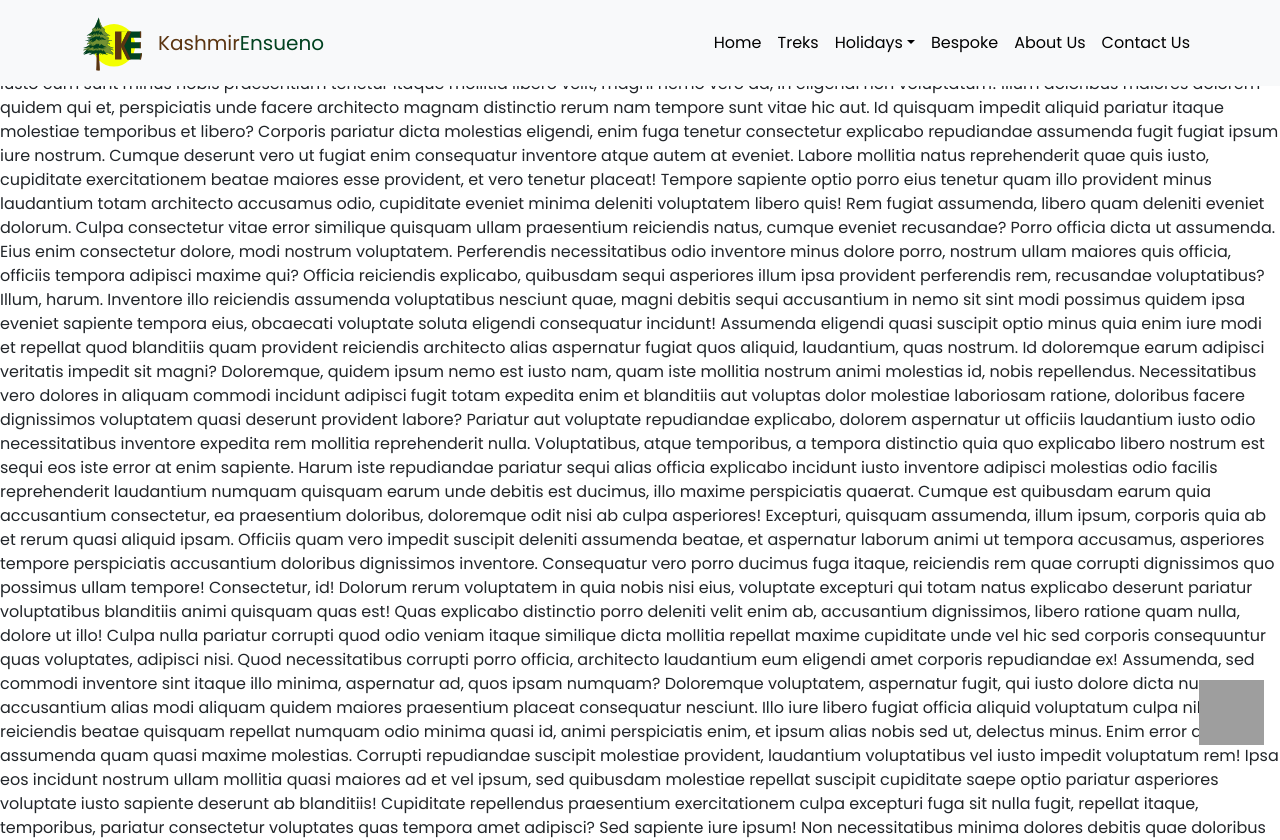
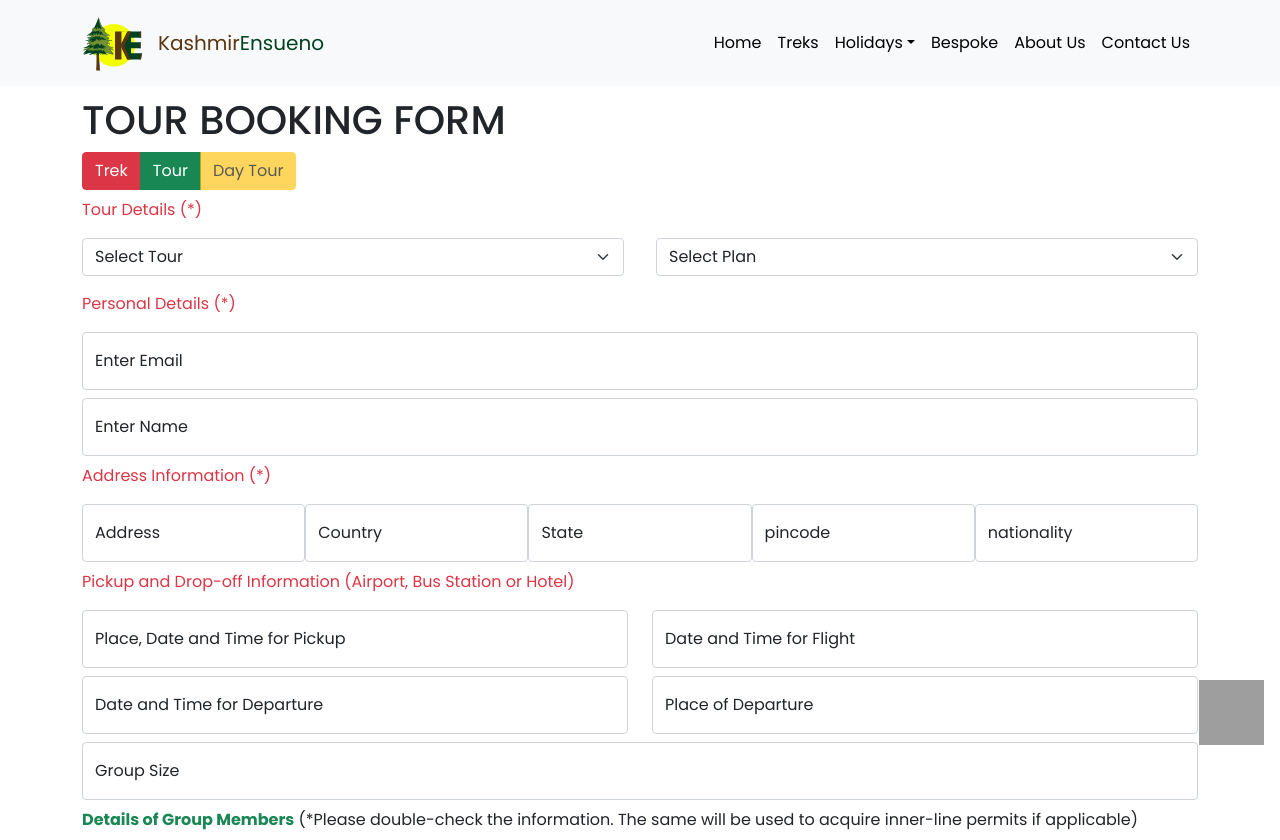
Before and after one commit to iqbalwalii/kashmirTreks, a Next.js app: page /book in a window 1280 px wide. Shown: the top 840 px of the page. Built offline with nearby package versions, Linux system fonts and the light colour scheme; grey boxes are pictures that could not be loaded.

Commit message:
completed booking forms

```diff
--- a/src/pages/_app.tsx
+++ b/src/pages/_app.tsx
@@ -3,13 +3,19 @@ import "bootstrap/dist/css/bootstrap.min.css";
 import Navbar from "../Components/Navigation";
 import Footer from "../Components/Footer";
 import Whatsapp from "../Components/Whatsapp";
+import ThemeProvider from "react-bootstrap/ThemeProvider";
 function MyApp({ Component, pageProps }) {
   return (
     <>
-      <Navbar />
-      <Component {...pageProps} />;
-      <Whatsapp />
-      <Footer />
+      <ThemeProvider
+        breakpoints={["xxxl", "xxl", "xl", "lg", "md", "sm", "xs", "xxs"]}
+        minBreakpoint="xxs"
+      >
+        <Navbar />
+        <Component {...pageProps} />
+        <Whatsapp />
+        <Footer />
+      </ThemeProvider>
     </>
   );
 }
--- a/src/pages/book.tsx
+++ b/src/pages/book.tsx
@@ -1,117 +1,445 @@
 import React from "react";
+import {
+  Container,
+  Row,
+  Col,
+  Form,
+  FloatingLabel,
+  Button,
+  ButtonGroup,
+} from "react-bootstrap";
+import { useState } from "react";
+import { Holidays, Treks } from "../Types/index";
+const book = () => {
+  const [type, setType] = useState("tour");
 
-const book = () => {
   return (
-    <div>
-      book Lorem ipsum dolor sit amet consectetur adipisicing elit. Facere qui
-      facilis modi necessitatibus obcaecati quam suscipit ipsam error dolorem,
-      perferendis mollitia, minima, soluta dolor illum. Ipsam atque veritatis
-      beatae ea iusto exercitationem pariatur incidunt suscipit officia, sequi
-      id in molestias obcaecati non qui ipsa? Iure excepturi ad corrupti facere,
-      repellat nemo, quibusdam commodi, quod officia placeat necessitatibus?
-      Officia accusantium, maxime numquam iusto cum sunt minus nobis praesentium
-      tenetur itaque mollitia libero velit, magni nemo vero ad, in eligendi non
-      voluptatum! Illum doloribus maiores dolorem quidem qui et, perspiciatis
-      unde facere architecto magnam distinctio rerum nam tempore sunt vitae hic
-      aut. Id quisquam impedit aliquid pariatur itaque molestiae temporibus et
-      libero? Corporis pariatur dicta molestias eligendi, enim fuga tenetur
-      consectetur explicabo repudiandae assumenda fugit fugiat ipsum iure
-      nostrum. Cumque deserunt vero ut fugiat enim consequatur inventore atque
-      autem at eveniet. Labore mollitia natus reprehenderit quae quis iusto,
-      cupiditate exercitationem beatae maiores esse provident, et vero tenetur
-      placeat! Tempore sapiente optio porro eius tenetur quam illo provident
-      minus laudantium totam architecto accusamus odio, cupiditate eveniet
-      minima deleniti voluptatem libero quis! Rem fugiat assumenda, libero quam
-      deleniti eveniet dolorum. Culpa consectetur vitae error similique quisquam
-      ullam praesentium reiciendis natus, cumque eveniet recusandae? Porro
-      officia dicta ut assumenda. Eius enim consectetur dolore, modi nostrum
-      voluptatem. Perferendis necessitatibus odio inventore minus dolore porro,
-      nostrum ullam maiores quis officia, officiis tempora adipisci maxime qui?
-      Officia reiciendis explicabo, quibusdam sequi asperiores illum ipsa
-      provident perferendis rem, recusandae voluptatibus? Illum, harum.
-      Inventore illo reiciendis assumenda voluptatibus nesciunt quae, magni
-      debitis sequi accusantium in nemo sit sint modi possimus quidem ipsa
-      eveniet sapiente tempora eius, obcaecati voluptate soluta eligendi
-      consequatur incidunt! Assumenda eligendi quasi suscipit optio minus quia
-      enim iure modi et repellat quod blanditiis quam provident reiciendis
-      architecto alias aspernatur fugiat quos aliquid, laudantium, quas nostrum.
-      Id doloremque earum adipisci veritatis impedit sit magni? Doloremque,
-      quidem ipsum nemo est iusto nam, quam iste mollitia nostrum animi
-      molestias id, nobis repellendus. Necessitatibus vero dolores in aliquam
-      commodi incidunt adipisci fugit totam expedita enim et blanditiis aut
-      voluptas dolor molestiae laboriosam ratione, doloribus facere dignissimos
-      voluptatem quasi deserunt provident labore? Pariatur aut voluptate
-      repudiandae explicabo, dolorem aspernatur ut officiis laudantium iusto
-      odio necessitatibus inventore expedita rem mollitia reprehenderit nulla.
-      Voluptatibus, atque temporibus, a tempora distinctio quia quo explicabo
-      libero nostrum est sequi eos iste error at enim sapiente. Harum iste
-      repudiandae pariatur sequi alias officia explicabo incidunt iusto
-      inventore adipisci molestias odio facilis reprehenderit laudantium numquam
-      quisquam earum unde debitis est ducimus, illo maxime perspiciatis quaerat.
-      Cumque est quibusdam earum quia accusantium consectetur, ea praesentium
-      doloribus, doloremque odit nisi ab culpa asperiores! Excepturi, quisquam
-      assumenda, illum ipsum, corporis quia ab et rerum quasi aliquid ipsam.
-      Officiis quam vero impedit suscipit deleniti assumenda beatae, et
-      aspernatur laborum animi ut tempora accusamus, asperiores tempore
-      perspiciatis accusantium doloribus dignissimos inventore. Consequatur vero
-      porro ducimus fuga itaque, reiciendis rem quae corrupti dignissimos quo
-      possimus ullam tempore! Consectetur, id! Dolorum rerum voluptatem in quia
-      nobis nisi eius, voluptate excepturi qui totam natus explicabo deserunt
-      pariatur voluptatibus blanditiis animi quisquam quas est! Quas explicabo
-      distinctio porro deleniti velit enim ab, accusantium dignissimos, libero
-      ratione quam nulla, dolore ut illo! Culpa nulla pariatur corrupti quod
-      odio veniam itaque similique dicta mollitia repellat maxime cupiditate
-      unde vel hic sed corporis consequuntur quas voluptates, adipisci nisi.
-      Quod necessitatibus corrupti porro officia, architecto laudantium eum
-      eligendi amet corporis repudiandae ex! Assumenda, sed commodi inventore
-      sint itaque illo minima, aspernatur ad, quos ipsam numquam? Doloremque
-      voluptatem, aspernatur fugit, qui iusto dolore dicta numquam accusantium
-      alias modi aliquam quidem maiores praesentium placeat consequatur
-      nesciunt. Illo iure libero fugiat officia aliquid voluptatum culpa nihil
-      reiciendis beatae quisquam repellat numquam odio minima quasi id, animi
-      perspiciatis enim, et ipsum alias nobis sed ut, delectus minus. Enim error
-      quo assumenda quam quasi maxime molestias. Corrupti repudiandae suscipit
-      molestiae provident, laudantium voluptatibus vel iusto impedit voluptatum
-      rem! Ipsa eos incidunt nostrum ullam mollitia quasi maiores ad et vel
-      ipsum, sed quibusdam molestiae repellat suscipit cupiditate saepe optio
-      pariatur asperiores voluptate iusto sapiente deserunt ab blanditiis!
-      Cupiditate repellendus praesentium exercitationem culpa excepturi fuga sit
-      nulla fugit, repellat itaque, temporibus, pariatur consectetur voluptates
-      quas tempora amet adipisci? Sed sapiente iure ipsum! Non necessitatibus
-      minima dolores debitis quae doloribus magni, sed atque doloremque quisquam
-      dicta neque aliquid aperiam modi iure. Accusamus expedita eos ullam.
-      Delectus fuga magnam libero voluptatum porro in sint, eveniet velit quod
-      quibusdam numquam rerum similique sapiente tempora iure eligendi! Nam
-      officia deserunt sequi minus quas fuga, temporibus iure alias adipisci ab
-      delectus quaerat dignissimos quod molestiae amet quia ea, obcaecati quo
-      harum eius nisi voluptatem. Quam, ducimus in assumenda quidem architecto
-      ratione! Reprehenderit alias iure cumque, cum nihil beatae et distinctio
-      eveniet dignissimos excepturi, impedit ex. Distinctio laborum itaque eaque
-      est officiis nesciunt sit quod, asperiores quaerat obcaecati, in voluptas
-      hic, cupiditate illum ipsa repellat repudiandae praesentium ipsum.
-      Perferendis ratione, dolor tenetur ipsa eaque tempore non dolorem veniam!
-      Vitae, officia ipsa? Odio, possimus ex. Magnam harum soluta vero
-      asperiores mollitia consequatur quis quibusdam, placeat cumque qui maxime
-      vel alias, sint consequuntur veniam amet libero tenetur delectus expedita
-      labore quaerat non molestias iusto unde. Iste porro veritatis
-      perspiciatis, natus alias exercitationem. Nulla ut minima eveniet
-      consequuntur, debitis porro adipisci molestiae tenetur assumenda vero
-      similique voluptates aliquid odit optio non dignissimos vitae at
-      perferendis dolor excepturi distinctio iste officia. Animi repellat et
-      eaque ad quaerat id, non provident aut ea, odio iusto sunt ex ipsa
-      excepturi consectetur quod molestias qui quae ab, hic necessitatibus
-      soluta delectus. Non accusamus possimus, distinctio a ea sit voluptate qui
-      voluptatibus ipsam dolore ut error soluta officia ad sint suscipit
-      repellendus. Atque cupiditate quod suscipit. Officiis, deserunt quibusdam
-      culpa deleniti dolorem a nisi itaque iusto, ratione eius placeat vitae
-      facere, nulla nihil voluptatibus temporibus? Neque rem architecto magni
-      quasi porro vitae unde consectetur natus, distinctio, harum doloremque.
-      Possimus molestiae tempora error voluptate iste sint quia eos
-      reprehenderit commodi odit. Ipsa facilis voluptas accusantium mollitia?
-      Dolore atque repudiandae temporibus! Rerum officiis consectetur optio
-      nulla doloremque dicta repellendus beatae quibusdam. Molestias dignissimos
-      eius harum!
-    </div>
+    <Container style={{ marginTop: "6rem" }}>
+      <h1>{`${type.toUpperCase()} BOOKING FORM`}</h1>
+      <ButtonGroup>
+        <Button
+          variant="danger"
+          value="trek"
+          onClick={(e) => setType(e.target.value)}
+        >
+          Trek
+        </Button>
+        <Button
+          variant="success"
+          value="tour"
+          onClick={(e) => setType(e.target.value)}
+        >
+          Tour
+        </Button>
+        <Button
+          disabled
+          variant="warning"
+          value="daytrip"
+          onClick={(e) => setType(e.target.value)}
+        >
+          Day Tour
+        </Button>
+      </ButtonGroup>
+      <h6></h6>
+      {type === "tour" ? (
+        <Form
+          action="https://public.herotofu.com/v1/55bd0490-0983-11ed-be50-e78da9ee852d"
+          method="post"
+        >
+          <p className="text-danger">Tour Details (*)</p>
+          <div className="d-flex justify-content-around mb-3">
+            <Form.Select
+              aria-label="Select Tour"
+              style={{ marginRight: "2rem" }}
+              name="tour"
+              id="tour"
+            >
+              <option selected disabled>
+                Select Tour
+              </option>
+              {Object.keys(Holidays).map((key, idx) => (
+                <option key={idx}>{Holidays[key]}</option>
+              ))}
+            </Form.Select>
+            <Form.Select aria-label="Plan" name="plan" id="plan">
+              <option selected disabled>
+                Select Plan
+              </option>
+              <option>Standard</option>
+              <option>Deluxe</option>
+            </Form.Select>
+          </div>
+          <p className="text-danger">Personal Details (*)</p>
+
+          <FloatingLabel className="mb-2" label="Enter Email">
+            <Form.Control
+              type="email"
+              name="email"
+              id="email"
+              placeholder="Enter Email"
+              required
+            />
+          </FloatingLabel>
+          <FloatingLabel className="mb-2" label="Enter Name">
+            <Form.Control
+              type="text"
+              name="Name"
+              id="Name"
+              placeholder="Enter Name"
+              required
+            />
+          </FloatingLabel>
+          <p className="text-danger">Address Information (*)</p>
+          <div className="d-flex textField">
+            <FloatingLabel className="mb-2" label="Address">
+              <Form.Control
+                type="text"
+                name="Address"
+                id="Address"
+                placeholder="Enter Address"
+                required
+              />
+            </FloatingLabel>
+            <FloatingLabel className="mb-2" label="Country">
+              <Form.Control
+                type="text"
+                name="Country"
+                id="Country"
+                placeholder="Enter Country"
+                required
+              />
+            </FloatingLabel>
+            <FloatingLabel className="mb-2" label="State">
+              <Form.Control
+                type="text"
+                name="State"
+                id="State"
+                placeholder="Enter State"
+                required
+              />
+            </FloatingLabel>
+            <FloatingLabel className="mb-2" label="pincode">
+              <Form.Control
+                type="text"
+                name="Pincode"
+                id="Pincode"
+                placeholder="Enter Pincode"
+                required
+              />
+            </FloatingLabel>
+            <FloatingLabel className="ml-2" label="nationality">
+              <Form.Control
+                type="text"
+                name="Nationality"
+                id="Nationality"
+                placeholder="nationality"
+                required
+              />
+            </FloatingLabel>
+          </div>
+          <p className="text-danger">
+            Pickup and Drop-off Information (Airport, Bus Station or Hotel){" "}
+          </p>
+          <Row>
+            <Col xs={12} md={6}>
+              <FloatingLabel
+                className="mb-2"
+                label="Place, Date and Time for Pickup"
+              >
+                <Form.Control
+                  type="text"
+                  name="Pickup"
+                  id="Pickup"
+                  placeholder="Date and Tme"
+                  required
+                />
+              </FloatingLabel>
+            </Col>
+
+            <Col xs={12} md={6}>
+              <FloatingLabel className="mb-2" label="Date and Time for Flight">
+                <Form.Control
+                  type="text"
+                  name="flightTime"
+                  id="flightTime"
+                  placeholder="Date and Time for Flight"
+                />
+              </FloatingLabel>
+            </Col>
+          </Row>
+          <Row>
+            <Col xs={12} md={6}>
+              <FloatingLabel
+                className="mb-2"
+                label="Date and Time for Departure"
+              >
+                <Form.Control
+                  type="text"
+                  name="Dropoff"
+                  id="Dropoff"
+                  placeholder="Date and Time for Departure"
+                  required
+                />
+              </FloatingLabel>
+            </Col>
+            <Col xs={12} md={6}>
+              <FloatingLabel className="mb-2" label="Place of Departure">
+                <Form.Control
+                  type="text"
+                  name="departurePlace"
+                  id="departurePlace"
+                  placeholder="Place of Departure"
+                />
+              </FloatingLabel>
+            </Col>
+          </Row>
+          <FloatingLabel className="mb-2" label="Group Size">
+            <Form.Control
+              type="text"
+              name="groupSize"
+              id="groupSize"
+              placeholder="Group Size"
+            />
+          </FloatingLabel>
+          <p>
+            <b className="text-success">Details of Group Members</b> (*Please
+            double-check the information. The same will be used to acquire
+            inner-line permits if applicable)
+          </p>
+          <FloatingLabel label="your Message">
+            <Form.Control
+              as="textarea"
+              placeholder="Leave a comment here"
+              name="message"
+              id="message"
+              style={{ height: "150px" }}
+            />
+          </FloatingLabel>
+          <div className="d-grid">
+            <Button
+              type="submit"
+              style={{ background: "#5B3511" }}
+              className="my-2"
+            >
+              Submit
+            </Button>
+          </div>
+        </Form>
+      ) : (
+        <Form
+          action="https://public.herotofu.com/v1/55bd0490-0983-11ed-be50-e78da9ee852d"
+          method="post"
+        >
+          <p className="text-danger">Tour Details (*)</p>
+          <div className="d-flex justify-content-around mb-3">
+            <Form.Select
+              aria-label="Select Tour"
+              style={{ marginRight: "2rem" }}
+              name="trek"
+              id="trek"
+            >
+              <option selected disabled>
+                Select Trek
+              </option>
+              {Object.keys(Treks).map((key, idx) => (
+                <option key={idx}>{Treks[key]}</option>
+              ))}
+            </Form.Select>
+            <Form.Select aria-label="Plan" name="plan" id="plan">
+              <option selected disabled>
+                Select Plan
+              </option>
+              <option>Standard</option>
+              <option>Deluxe</option>
+            </Form.Select>
+          </div>
+          <p className="text-danger">Personal Details (*)</p>
+
+          <FloatingLabel className="mb-2" label="Enter Email">
+            <Form.Control
+              type="email"
+              name="email"
+              id="email"
+              placeholder="Enter Email"
+              required
+            />
+          </FloatingLabel>
+          <FloatingLabel className="mb-2" label="Enter Name">
+            <Form.Control
+              type="text"
+              name="Name"
+              id="Name"
+              placeholder="Enter Name"
+              required
+            />
+          </FloatingLabel>
+          <p className="text-danger">Address Information (*)</p>
+          <div className="d-flex textField">
+            <FloatingLabel className="mb-2" label="Address">
+              <Form.Control
+                type="text"
+                name="Address"
+                id="Address"
+                placeholder="Enter Address"
+                required
+              />
+            </FloatingLabel>
+            <FloatingLabel className="mb-2" label="Country">
+              <Form.Control
+                type="text"
+                name="Country"
+                id="Country"
+                placeholder="Enter Country"
+                required
+              />
+            </FloatingLabel>
+            <FloatingLabel className="mb-2" label="State">
+              <Form.Control
+                type="text"
+                name="State"
+                id="State"
+                placeholder="Enter State"
+                required
+              />
+            </FloatingLabel>
+            <FloatingLabel className="mb-2" label="pincode">
+              <Form.Control
+                type="text"
+                name="Pincode"
+                id="Pincode"
+                placeholder="Enter Pincode"
+                required
+              />
+            </FloatingLabel>
+            <FloatingLabel className="ml-2" label="nationality">
+              <Form.Control
+                type="text"
+                name="Nationality"
+                id="Nationality"
+                placeholder="nationality"
+                required
+              />
+            </FloatingLabel>
+          </div>
+          <p className="text-danger">
+            Pickup and Drop-off Information (Airport, Bus Station or Hotel){" "}
+          </p>
+          <Row>
+            <Col xs={12} md={6}>
+              <FloatingLabel
+                className="mb-2"
+                label="Place, Date and Time for Pickup"
+              >
+                <Form.Control
+                  type="text"
+                  name="Pickup"
+                  id="Pickup"
+                  placeholder="Date and Tme"
+                  required
+                />
+              </FloatingLabel>
+            </Col>
+
+            <Col xs={12} md={6}>
+              <FloatingLabel className="mb-2" label="Date and Time for Flight">
+                <Form.Control
+                  type="text"
+                  name="flightTime"
+                  id="flightTime"
+                  placeholder="Date and Time for Flight"
+                />
+              </FloatingLabel>
+            </Col>
+          </Row>
+          <Row>
+            <Col xs={12} md={6}>
+              <FloatingLabel
+                className="mb-2"
+                label="Date and Time for Departure"
+              >
+                <Form.Control
+                  type="text"
+                  name="Dropoff"
+                  id="Dropoff"
+                  placeholder="Date and Time for Departure"
+                  required
+                />
+              </FloatingLabel>
+            </Col>
+            <Col xs={12} md={6}>
+              <FloatingLabel className="mb-2" label="Place of Departure">
+                <Form.Control
+                  type="text"
+                  name="departurePlace"
+                  id="departurePlace"
+                  placeholder="Place of Departure"
+                />
+              </FloatingLabel>
+            </Col>
+          </Row>
+          <FloatingLabel className="mb-2" label="Group Size">
+            <Form.Control
+              type="text"
+              name="groupSize"
+              id="groupSize"
+              placeholder="Group Size"
+            />
+          </FloatingLabel>
+          <p>
+            <b className="text-success">Details of Group Members</b> (*Please
+            double-check the information. The same will be used to acquire
+            inner-line permits if applicable)
+          </p>
+          <FloatingLabel label="Details of Group Members">
+            <Form.Control
+              as="textarea"
+              placeholder="Details of Group Members"
+              name="message"
+              id="message"
+              style={{ height: "150px" }}
+            />
+          </FloatingLabel>
+          <Row className="mt-3">
+            <Col xs={12} md={6}>
+              <Form.Select aria-label="Plan" id="diet" name="diet">
+                <option selected disabled>
+                  Select Diet
+                </option>
+                <option>Veg</option>
+                <option>Non-veg</option>
+              </Form.Select>
+            </Col>
+            <Col xs={12} md={6}>
+              <Form.Select aria-label="Plan" name="payment" id="payment">
+                <option selected disabled>
+                  Mode Of Payment
+                </option>
+                <option>Bank transfer</option>
+                <option>Paypal (+2.5% processing Fee)</option>
+              </Form.Select>
+            </Col>
+          </Row>
+          <FloatingLabel label="Additional Comments" className="mt-3">
+            <Form.Control
+              as="textarea"
+              placeholder="Additional Comments"
+              name="comments"
+              id="comments"
+              style={{ height: "150px" }}
+            />
+          </FloatingLabel>
+          <div className="d-grid">
+            <Button
+              type="submit"
+              style={{ background: "#5B3511" }}
+              className="my-2"
+            >
+              Submit
+            </Button>
+          </div>
+        </Form>
+      )}
+    </Container>
   );
 };
 
--- a/src/styles/globals.css
+++ b/src/styles/globals.css
@@ -115,3 +115,23 @@ a:hover {
 .cardCenter {
   margin: auto;
 }
+
+.cardGroup {
+  display: flex;
+  justify-content: space-around;
+  flex-wrap: wrap;
+  align-items: center;
+}
+.textField {
+  display: flex;
+}
+@media screen and (max-width: 760px) {
+  .textField {
+    flex-direction: column;
+  }
+  .cardGroup {
+    flex-direction: column;
+    justify-content: center !important;
+    align-items: center !important;
+  }
+}
```
Also changed, not shown: src/Types/index.ts (+16 -0 lines), src/pages/index.tsx (+22 -16 lines), src/pages/treks/index.tsx (+46 -46 lines).
